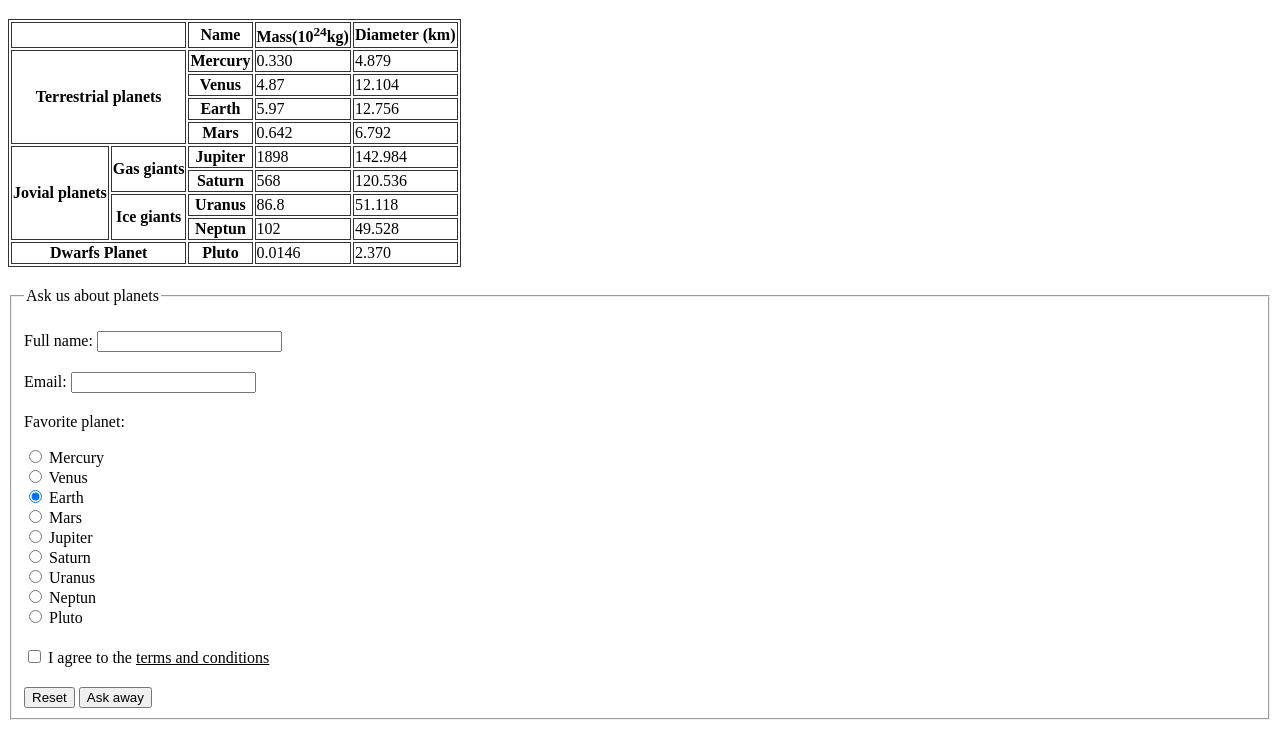
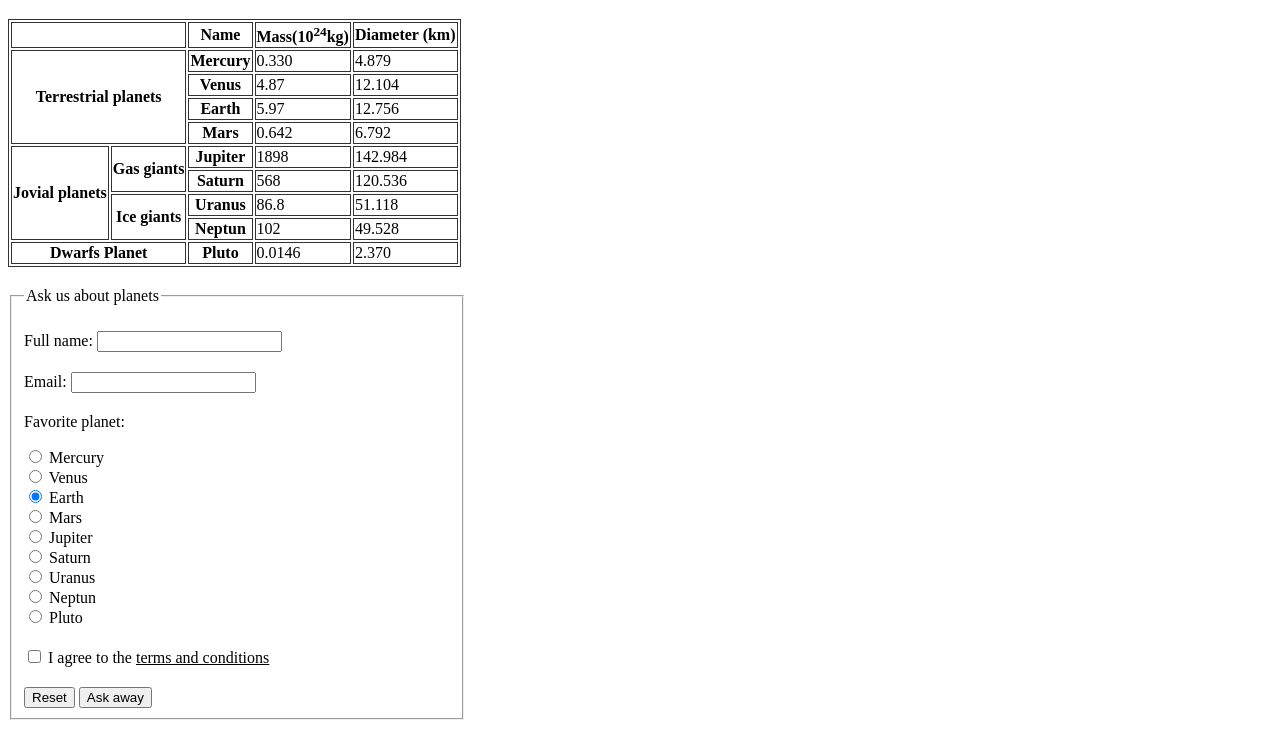
Before and after one commit to sandor182/teme-curs-agile-hub, a plain HTML site: page index.html in a window 1280 px wide. Shown: the part 61-800 px from the top of the page. Drawn offline with Linux system fonts and the light colour scheme.

Commit message:
adjusted the form width

```diff
--- a/style.css
+++ b/style.css
@@ -13,3 +13,6 @@ td {
 .form-control {
   margin: 20px 0;
 }
+.planet-form {
+  width: 458px;
+}
```
